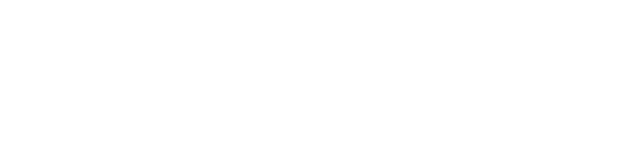
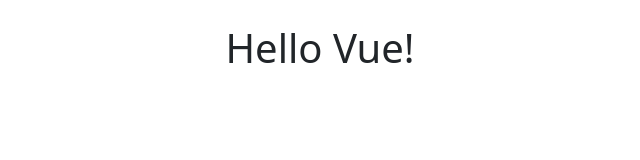
Before and after one commit to Christian-Beninati/vue-hello, a plain HTML site: page index.html in a window 1280 px wide. Shown: the whole page, without its empty margins (320-960 px from the left). Drawn offline with nearby package versions, Linux system fonts and the light colour scheme.

Commit message:
h1-DataVue

```diff
--- a/index.html
+++ b/index.html
@@ -16,8 +16,8 @@
     <script defer src="js/script.js"></script>
 </head>
 <body>
-    <div id="root">
-
+    <div id="root" class=" text-center m-4">
+        <h1>{{title}}</h1>
     </div>
 
 </body>
--- a/js/script.js
+++ b/js/script.js
@@ -7,7 +7,7 @@
 const app = createApp({
     data(){
         return{
-
+            title: 'Hello Vue!'
         }
     }
 });
```
